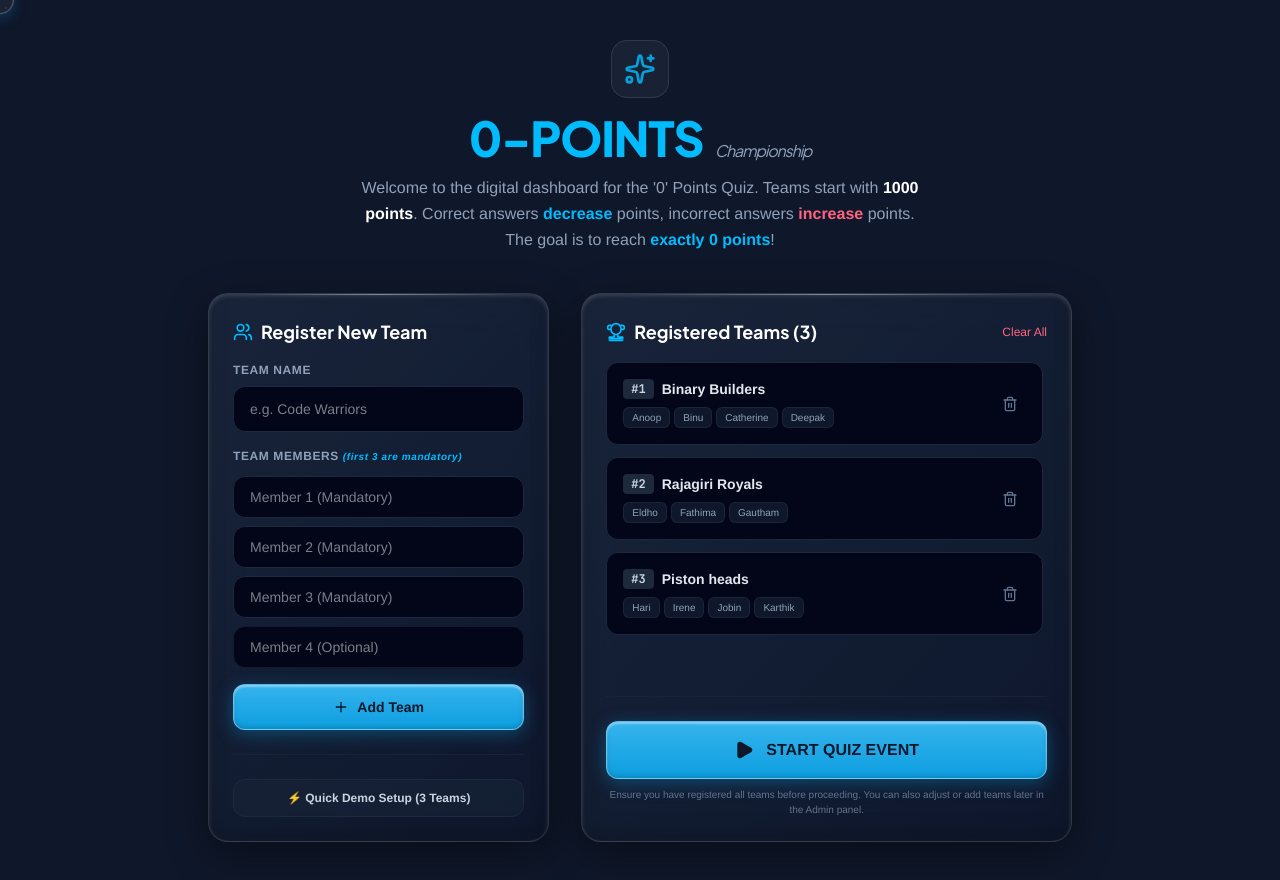
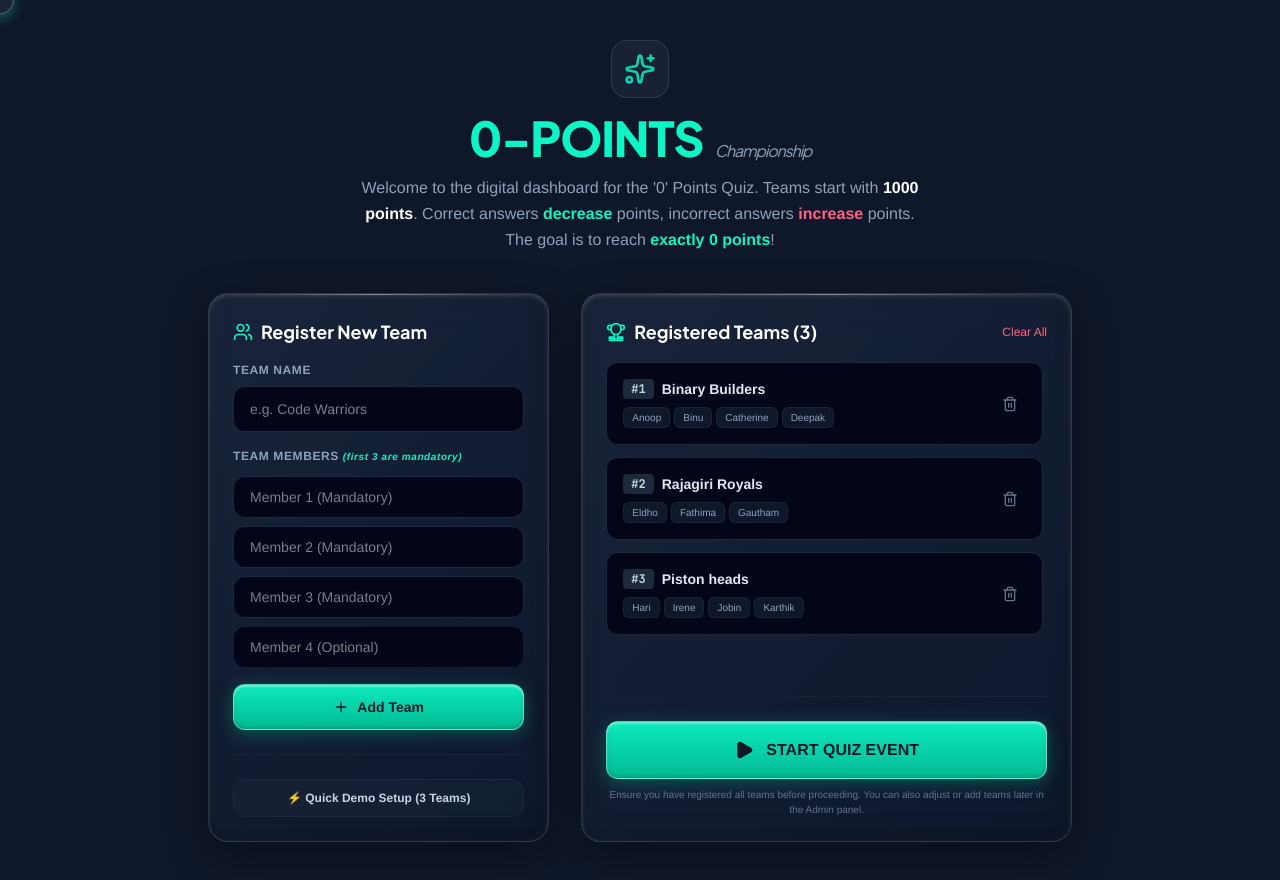
Before and after one commit to davidvarghese10/zero-quiz1, a React (Vite) app: page / in a window 1280 px wide. Both pictures are taken after a click on the button "⚡ Quick Demo Setup (3 Teams)". Built offline with nearby package versions, Linux system fonts and the light colour scheme.

Commit message:
style: update primary brand accent to neon teal
Transition the UI theme from sky blue to a neon green-blue palette by updating CSS variables and component shadow styles.

```diff
--- a/src/components/GlassLensCursor.tsx
+++ b/src/components/GlassLensCursor.tsx
@@ -66,9 +66,9 @@ export default function GlassLensCursor() {
     >
       {/* Outer liquid lens with reflection highlights */}
       <div
-        className={`w-full h-full rounded-full border border-white/25 backdrop-blur-[1.5px] shadow-[0_4px_14px_0_rgba(14,165,233,0.25),inset_0_1px_2px_0_rgba(255,255,255,0.25)] transition-all duration-300 ease-[cubic-bezier(0.175,0.885,0.32,1.275)] ${
+        className={`w-full h-full rounded-full border border-white/25 backdrop-blur-[1.5px] shadow-[0_4px_14px_0_rgba(13,245,196,0.35),inset_0_1px_2px_0_rgba(255,255,255,0.25)] transition-all duration-300 ease-[cubic-bezier(0.175,0.885,0.32,1.275)] ${
           isHoveringClickable
-            ? 'scale-[1.5] border-sky-400/40 bg-sky-500/10 shadow-[0_8px_20px_0_rgba(56,189,248,0.25),inset_0_1.5px_3px_0_rgba(255,255,255,0.35)]'
+            ? 'scale-[1.5] border-sky-400/40 bg-sky-500/10 shadow-[0_8px_20px_0_rgba(13,245,196,0.45),inset_0_1.5px_3px_0_rgba(255,255,255,0.35)]'
             : 'scale-100 bg-white/[0.05]'
         }`}
       >
--- a/src/index.css
+++ b/src/index.css
@@ -10,10 +10,23 @@
   --color-brand-dark: #0f172a; /* Slate 900 */
   --color-brand-medium: #1e293b; /* Slate 800 */
   --color-brand-light: #334155; /* Slate 700 */
-  --color-brand-accent: #38bdf8; /* Sky 400 */
-  --color-brand-accent-hover: #0ea5e9; /* Sky 500 */
+  --color-brand-accent: #0df5c4; /* Neon green-blue */
+  --color-brand-accent-hover: #02c39a; /* Deep neon teal/green-blue */
   --color-success: #4ade80; /* Green 400 */
   --color-error: #fb7185; /* Rose 400 */
+
+  /* Override Tailwind sky palette to map to neon green-blue theme */
+  --color-sky-50: #e6fffa;
+  --color-sky-100: #b3fff0;
+  --color-sky-200: #80ffe0;
+  --color-sky-300: #4dffd1;
+  --color-sky-400: #0df5c4; /* primary neon green-blue */
+  --color-sky-500: #02c39a; /* core accent hover */
+  --color-sky-600: #00bfa5;
+  --color-sky-700: #00897b;
+  --color-sky-800: #00695c;
+  --color-sky-900: #004d40;
+  --color-sky-950: #022422; /* deep teal/cyan background base */
 }
 
 /* Custom styled scrollbars for the history and admin panels */
@@ -81,10 +94,10 @@ body {
 
 /* Liquid button styling */
 .liquid-btn {
-  background: linear-gradient(180deg, rgba(56, 189, 248, 0.95), rgba(14, 165, 233, 0.95)) !important;
+  background: linear-gradient(180deg, rgba(13, 245, 196, 0.95), rgba(2, 195, 154, 0.95)) !important;
   border: 1px solid rgba(255, 255, 255, 0.3) !important;
   box-shadow:
-    0 4px 18px rgba(14, 165, 233, 0.35),
+    0 4px 18px rgba(2, 195, 154, 0.35),
     inset 0 2px 2px rgba(255, 255, 255, 0.4),
     inset 0 -2px 4px rgba(0, 0, 0, 0.15) !important;
   transition: all 0.3s cubic-bezier(0.34, 1.56, 0.64, 1) !important;
@@ -95,7 +108,7 @@ body {
 .liquid-btn:hover {
   transform: translateY(-2px) scale(1.03);
   box-shadow:
-    0 8px 24px rgba(14, 165, 233, 0.5),
+    0 8px 24px rgba(2, 195, 154, 0.5),
     inset 0 3px 3px rgba(255, 255, 255, 0.5) !important;
   filter: brightness(1.1);
 }
@@ -103,7 +116,7 @@ body {
 .liquid-btn:active {
   transform: translateY(1px) scale(0.97);
   box-shadow:
-    0 2px 8px rgba(14, 165, 233, 0.25),
+    0 2px 8px rgba(2, 195, 154, 0.25),
     inset 0 1px 1px rgba(255, 255, 255, 0.2) !important;
 }
 
@@ -134,8 +147,8 @@ body {
 
 /* Active team row highlights */
 .active-team-row {
-  border-left: 4px solid #38bdf8 !important;
-  background: linear-gradient(90deg, rgba(56, 189, 248, 0.1), transparent) !important;
+  border-left: 4px solid #0df5c4 !important;
+  background: linear-gradient(90deg, rgba(13, 245, 196, 0.1), transparent) !important;
 }
 
 /* Completed grid item override */
```
